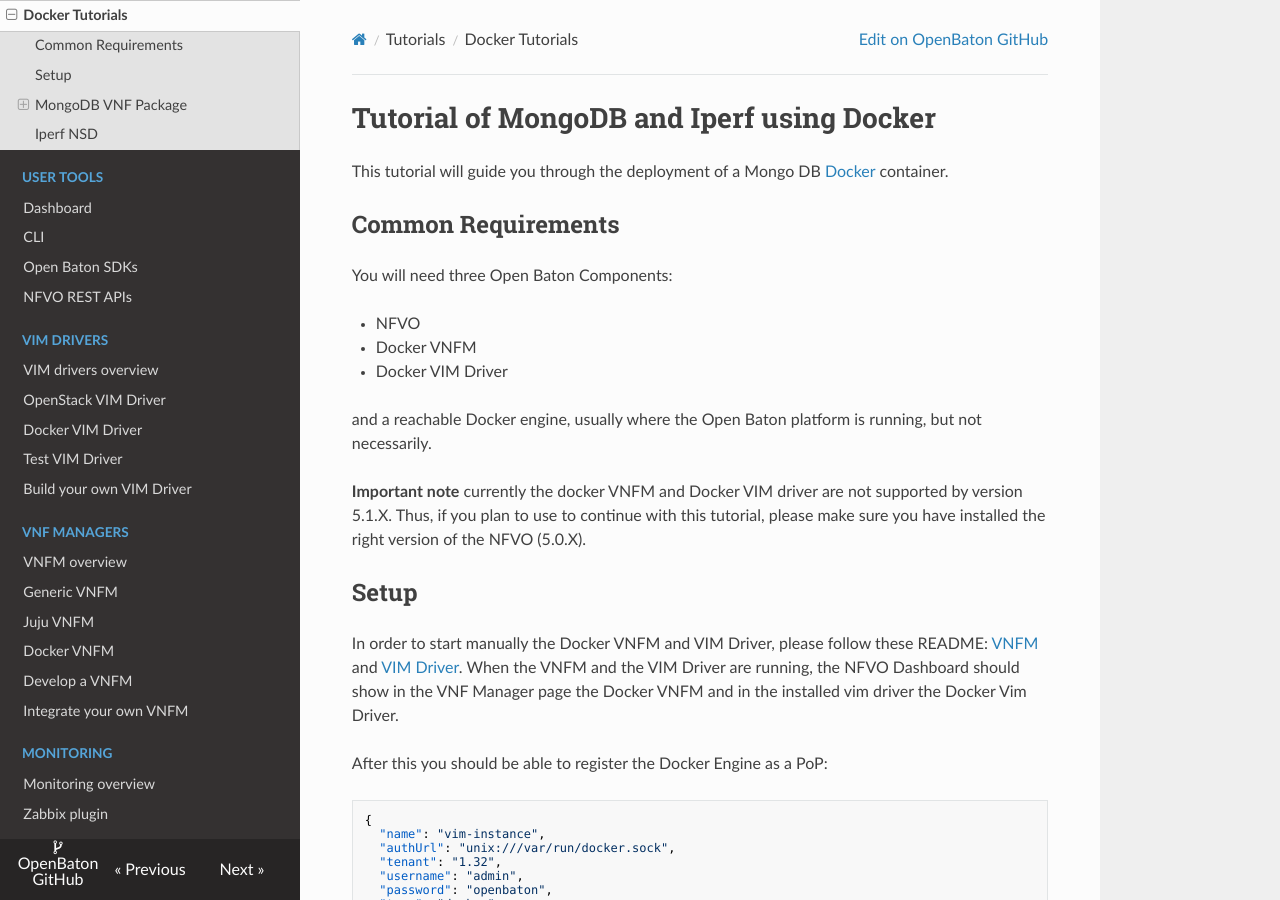
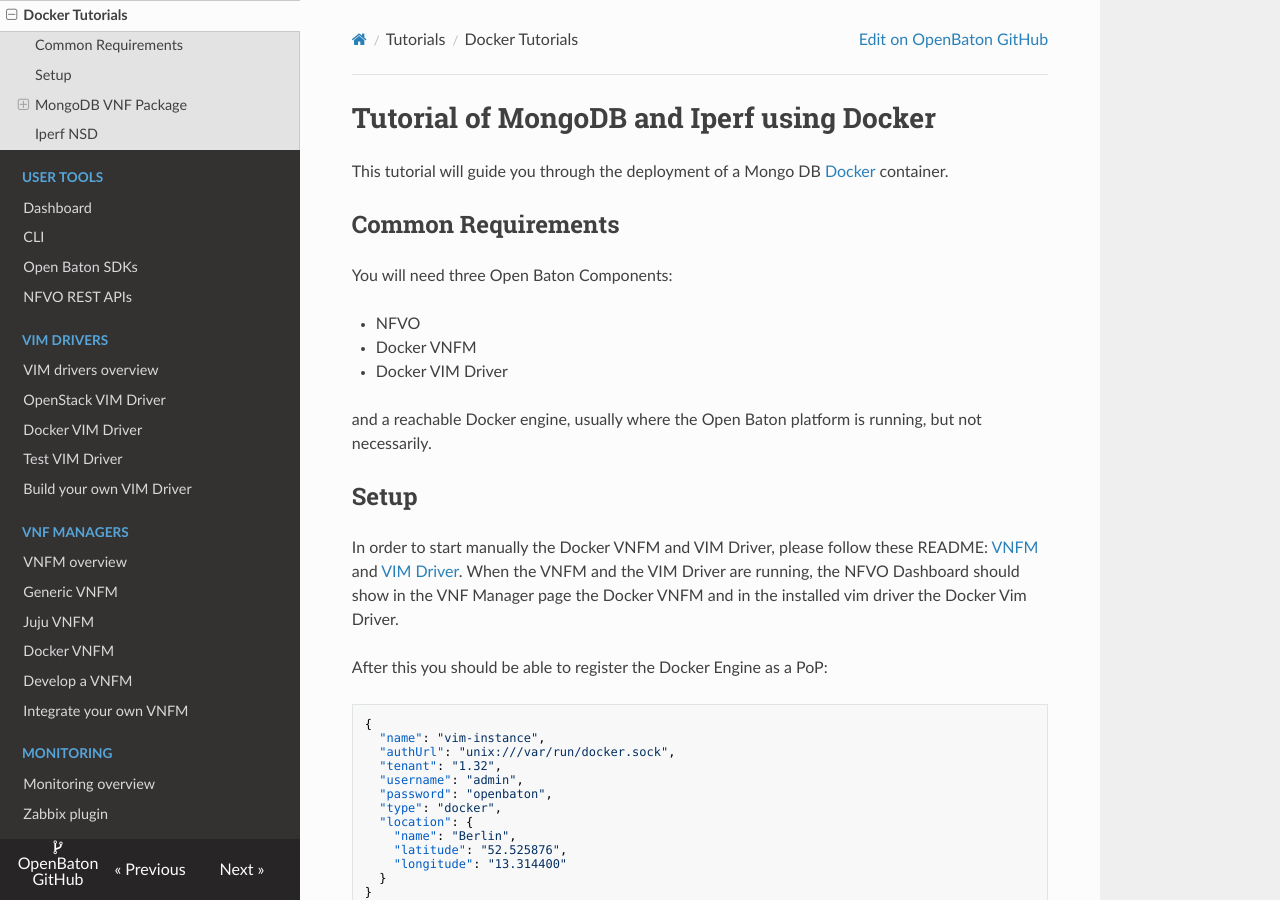
Before and after one commit to openbaton/docs, an MkDocs documentation site: the page built from docs/tutorial-docker.md, in a window 1280 px wide and 900 px high. Built offline with MkDocs 1.6.1, drawn with Linux system fonts in a browser that asks for light colours; nearby versions of some CDN libraries; old or Windows-style settings are respelled for this version of MkDocs.

Commit message:
Removed note from docker tutorial documentation

```diff
--- a/docs/tutorial-docker.md
+++ b/docs/tutorial-docker.md
@@ -12,7 +12,6 @@
 
 and a reachable Docker engine, usually where the Open Baton platform is running, but not necessarily.
 
-**Important note** currently the docker VNFM and Docker VIM driver are not supported by version 5.1.X. Thus, if you plan to use to continue with this tutorial, please make sure you have installed the right version of the NFVO (5.0.X).
 
 ## Setup
 
```
